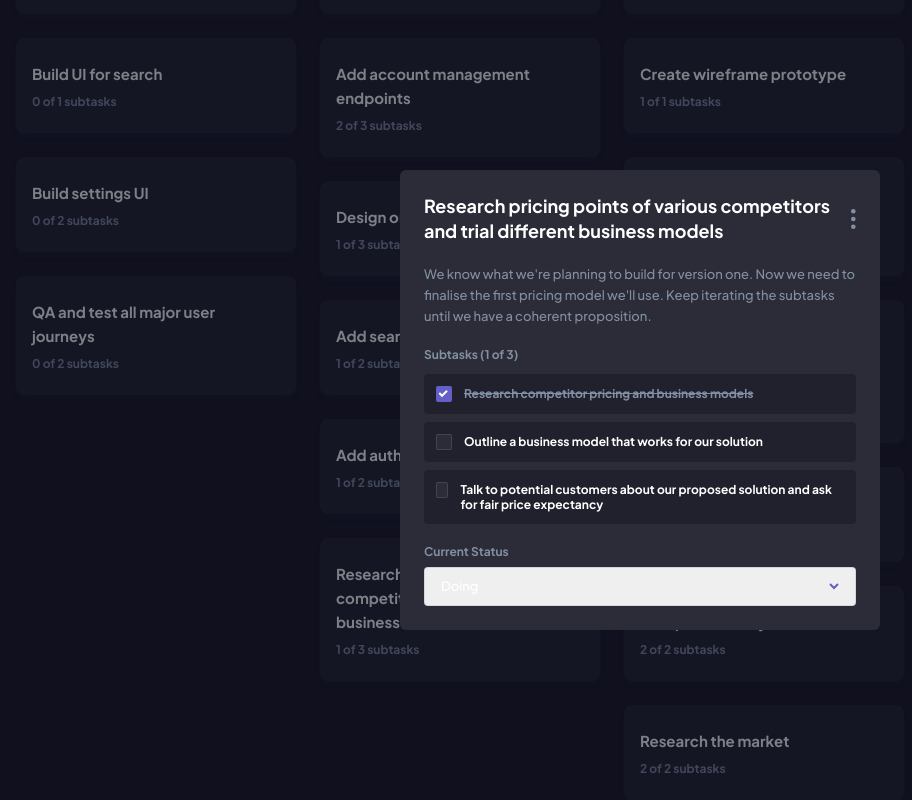
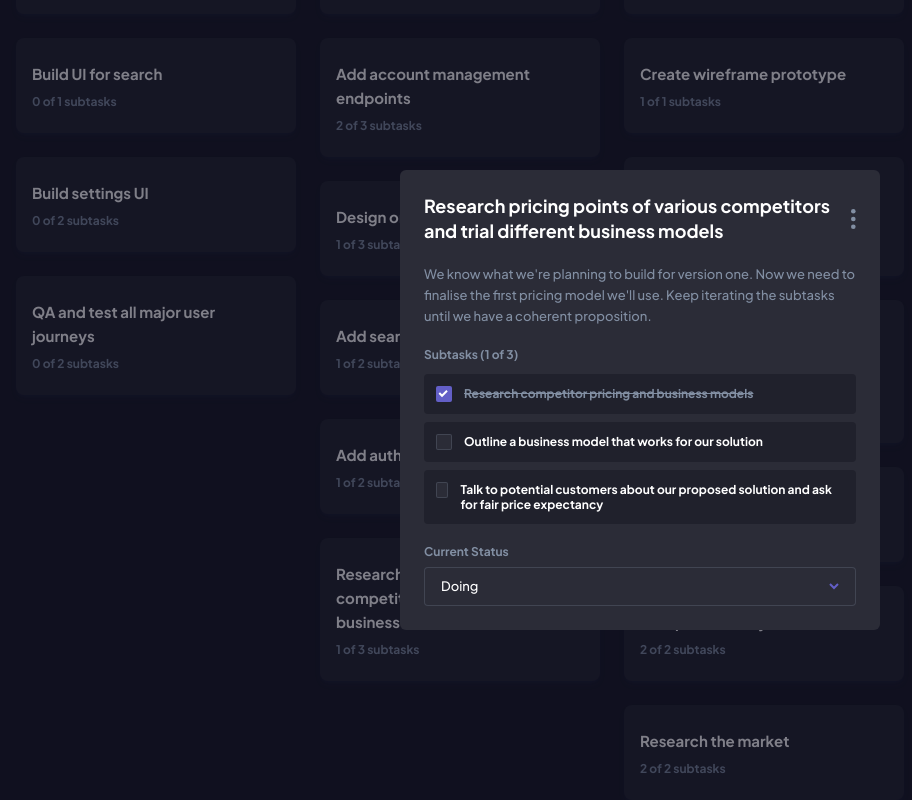
Before and after one commit to PedroEnciso/kanban-app, a React (Vite) app: page / in a window 1280 px wide. Both pictures are taken after a click on the item 460 px from the left and 834 px from the top of the page. Shown: the part 225-1025 px from the top of the page, without its empty margins (0-912 px from the left). Built offline with nearby package versions, Linux system fonts and the light colour scheme.

Commit message:
dark styles

```diff
--- a/src/components/UI/Select.jsx
+++ b/src/components/UI/Select.jsx
@@ -7,7 +7,7 @@ function Select({ defaultValue, optionList }) {
         name="current-status"
         id=""
         defaultValue={defaultValue}
-        className="w-full px-4 py-2 border border-mediumGray/25 rounded text-[13px] leading-relaxed appearance-none select"
+        className="w-full px-4 py-2 dark:bg-darkGray border border-mediumGray/25 rounded text-[13px] leading-relaxed appearance-none select"
       >
         {optionList.map((item) => (
           <option key={item} value={item}>
```
